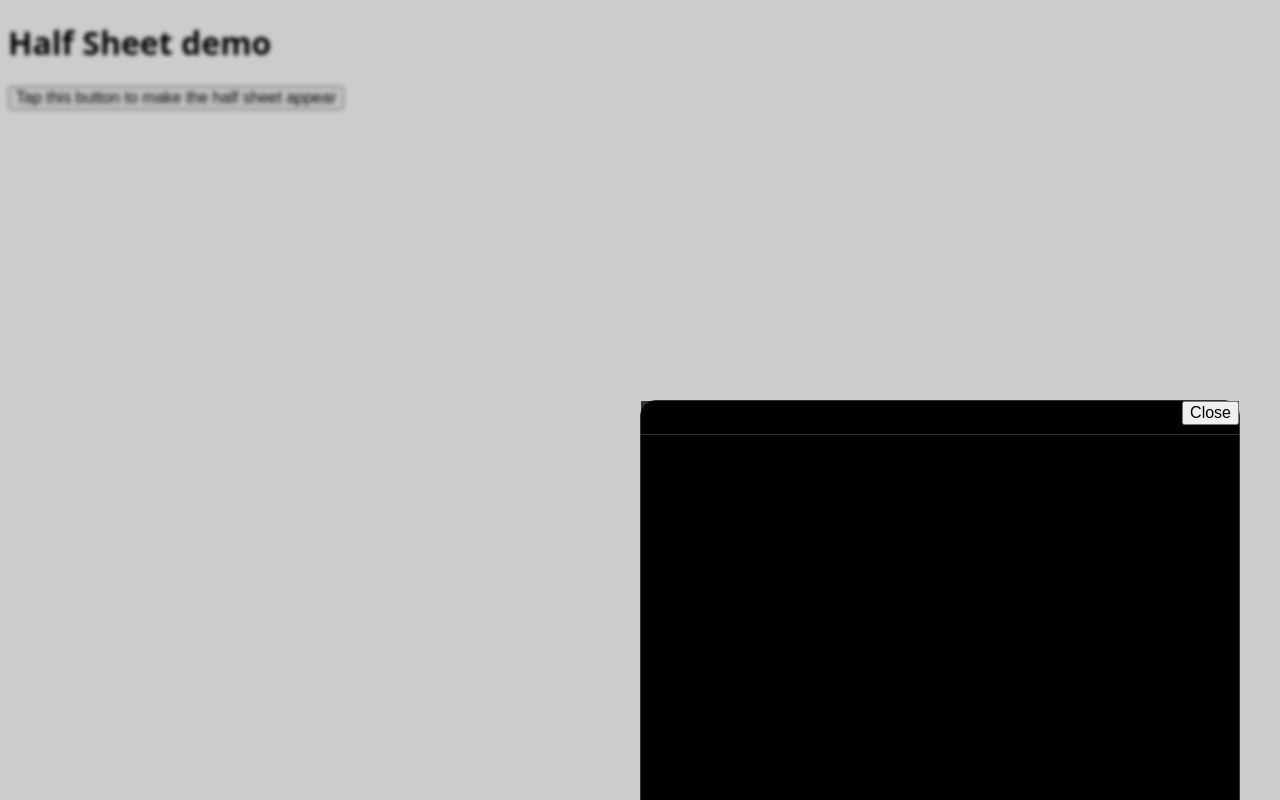
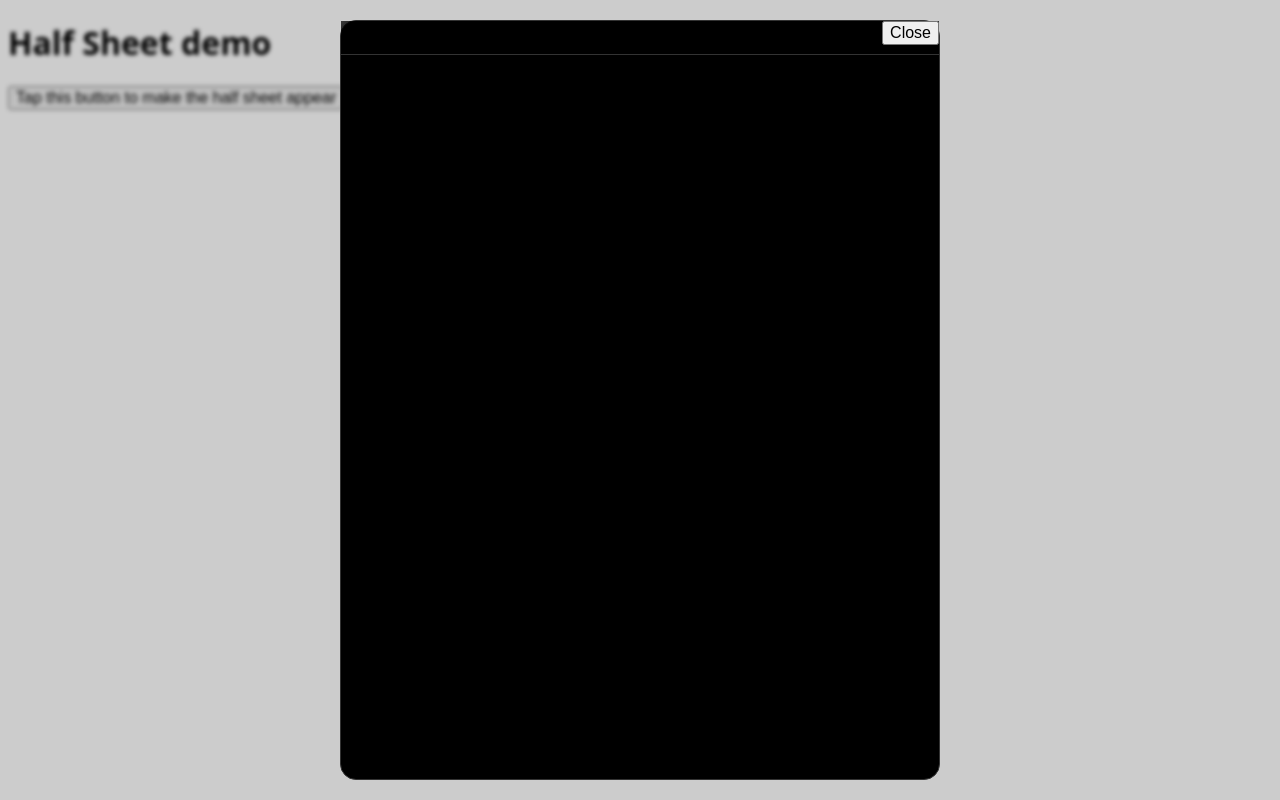
Before and after one commit to ayroblu/animations-demo-react, a React (Vite) app: page /half-sheet in a window 1280 px wide. Both pictures are taken after a click on the button "Tap this button to make the half sheet appear". Built offline with nearby package versions, Linux system fonts and the light colour scheme.

Commit message:
fix half sheet for wider view

```diff
--- a/src/components/HalfSheet.tsx
+++ b/src/components/HalfSheet.tsx
@@ -4,34 +4,30 @@ import style from "./HalfSheet.module.css";
 import { globalResizeObserver } from "../lib/global-resize-observer";
 
 type Props = {
-  onDismiss: () => void;
+  dismiss: () => void;
   dialogClassName?: string;
 };
 export function HalfSheet(props: Props) {
-  const { dialogClassName, onDismiss } = props;
+  const { dialogClassName, dismiss } = props;
   const { onTopRef, spaceStyle } = useMatchingSpace<HTMLDivElement>();
-  const { touchRef, offsetStyle } = useTouch<HTMLDivElement>(onDismiss);
+  const { touchRef } = useTouch<HTMLDivElement>(dismiss);
   return (
     <div
       className={style.cover}
       onClick={(e) => {
         if (e.target == e.currentTarget) {
-          onDismiss();
+          dismiss();
         }
       }}
     >
-      <div
-        className={cn(style.halfSheet, dialogClassName)}
-        style={offsetStyle}
-        ref={touchRef}
-      >
+      <div className={cn(style.halfSheet, dialogClassName)} ref={touchRef}>
         <div className={style.halfSheetHeader} ref={onTopRef}>
           <div></div>
           <div>
             <h3>Title</h3>
           </div>
           <div>
-            <button onClick={onDismiss}>Close</button>
+            <button onClick={dismiss}>Close</button>
           </div>
         </div>
         <div className={style.content}>
@@ -107,7 +103,7 @@ export function HalfSheet(props: Props) {
 }
 
 // "ontouchstart" in document.documentElement
-function useTouch<T extends HTMLElement>(handleDismiss: () => void) {
+function useTouch<T extends HTMLElement>(dismiss: () => void) {
   const touchRef = React.useRef<T | null>(null);
   const [offset, setOffset] = React.useState<number>(0);
   const offsetRef = React.useRef(offset);
@@ -173,7 +169,7 @@ function useTouch<T extends HTMLElement>(handleDismiss: () => void) {
       startTouchY = null;
       const offset = offsetRef.current + velocity * 0.2;
       if (offset > elementHeight / 2) {
-        handleDismiss();
+        dismiss();
       } else {
         setOffset(0);
         if (offset !== 0) {
@@ -190,11 +186,23 @@ function useTouch<T extends HTMLElement>(handleDismiss: () => void) {
       element.removeEventListener("touchend", stopTracking);
       transition.getCallback()?.();
     };
-  }, [handleDismiss]);
-  const offsetStyle = React.useMemo(() => {
-    return { transform: `translateY(${offset}px)` };
+  }, [dismiss]);
+
+  const originalTransformRef = React.useRef<string>();
+  React.useLayoutEffect(() => {
+    const el = touchRef.current;
+    if (!el) return;
+    const element = el;
+    const originalTransform = originalTransformRef.current;
+    if (!originalTransform || offset === 0) {
+      originalTransformRef.current = getComputedStyle(element).transform;
+    } else {
+      element.style.transform = originalTransform;
+      element.style.transform += `translateY(${offset}px)`;
+    }
   }, [offset]);
-  return { touchRef, offsetStyle };
+
+  return { touchRef };
 }
 
 function getIsScrolledElements(
--- a/src/routes/HalfSheet.tsx
+++ b/src/routes/HalfSheet.tsx
@@ -21,10 +21,7 @@ export function HalfSheetRoute() {
       </button>
 
       {visible && (
-        <HalfSheet
-          dialogClassName={style.halfSheet}
-          onDismiss={toggleVisible}
-        />
+        <HalfSheet dialogClassName={style.halfSheet} dismiss={toggleVisible} />
       )}
     </>
   );
```
